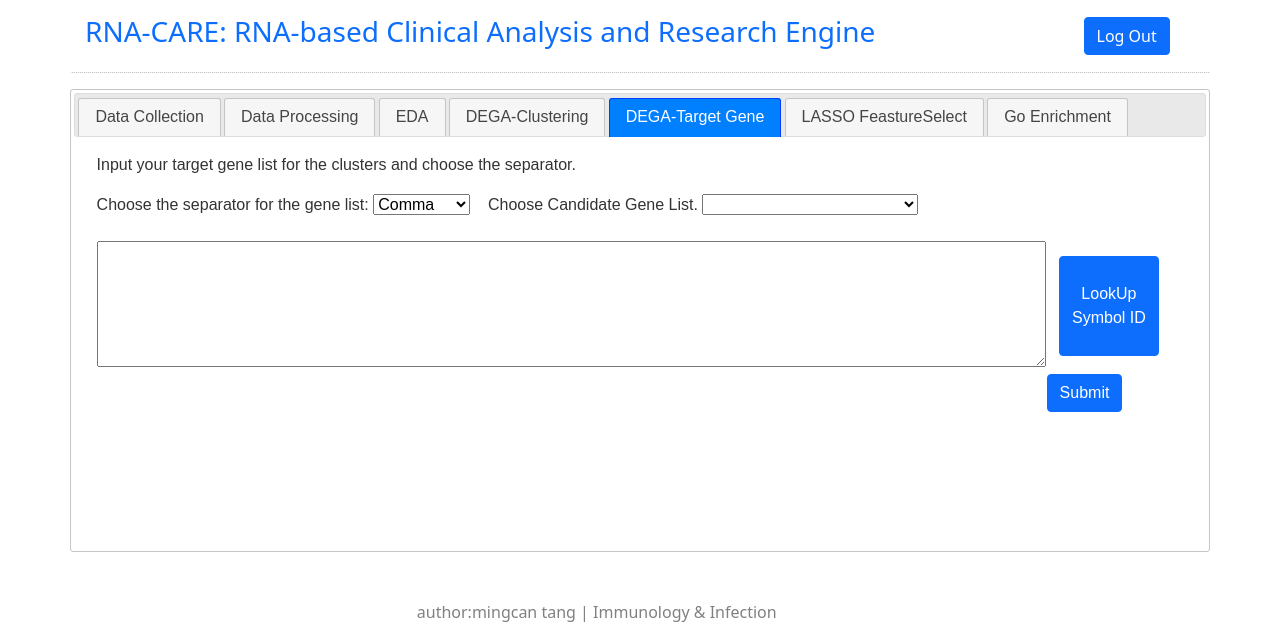
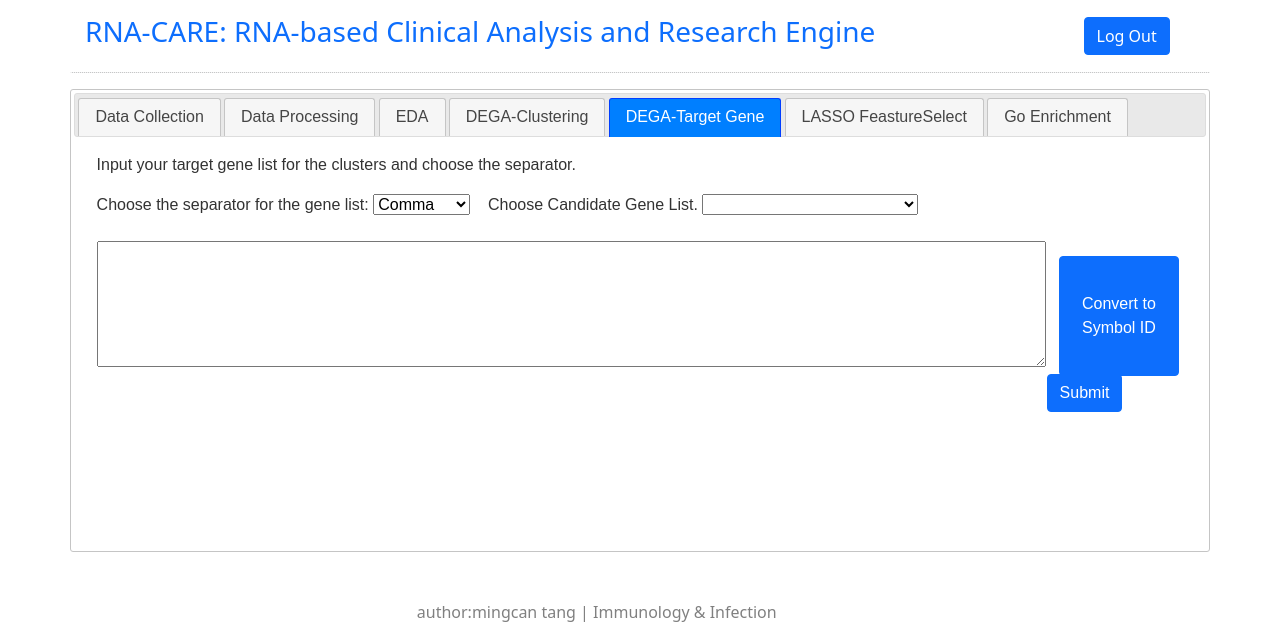
Before and after one commit to sii-scRNA-Seq/RNAcare, a Django app: page /tab/ in a window 1280 px wide, after a click on "DEGA-Target Gene". Shown: the top 622 px of the page. Run offline with Django 4.2, Linux system fonts and the light colour scheme; the visitor is signed in with stand-in values (Sample User, id 1); some libraries are stand-ins or nearby versions.

Commit message:
change text of  lookup symbolID button

```diff
--- a/IMID/templates/tab1.html
+++ b/IMID/templates/tab1.html
@@ -903,7 +903,7 @@ function LookUpGeneID()
 	<br><br>
 	<div style="position:relative;display:inline-block;">
 	<textarea id="targetGene"  rows='5' cols='100'></textarea>
-	&nbsp;&nbsp;<button onclick='LookUpGeneID();' class="btn btn-primary" style="position:absolute; width:100px; height:100px;top:15px;">LookUp Symbol ID</button>
+	&nbsp;&nbsp;<button onclick='LookUpGeneID();' class="btn btn-primary" style="position:absolute; width:120px; height:120px;top:15px;">Convert to Symbol ID</button>
 	</div>
 	<br>
 	<button onclick='TGenePlotClick();' class="btn btn-primary" style="position: relative;left:950px;">Submit</button>
```
